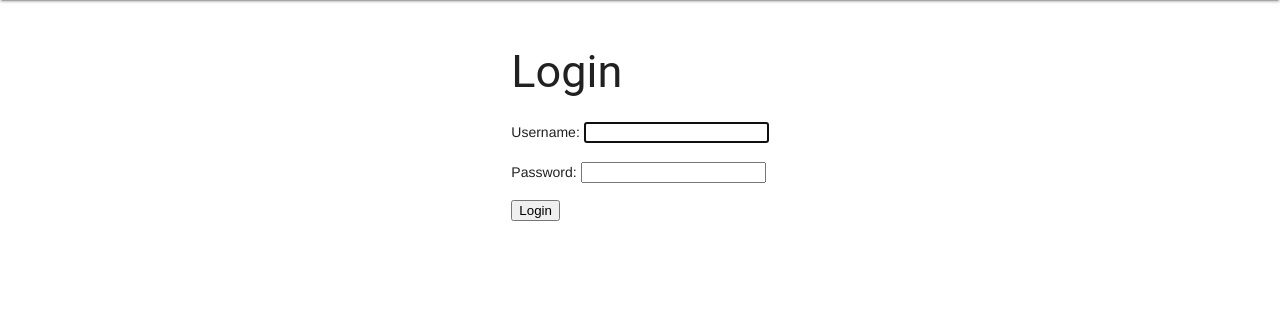
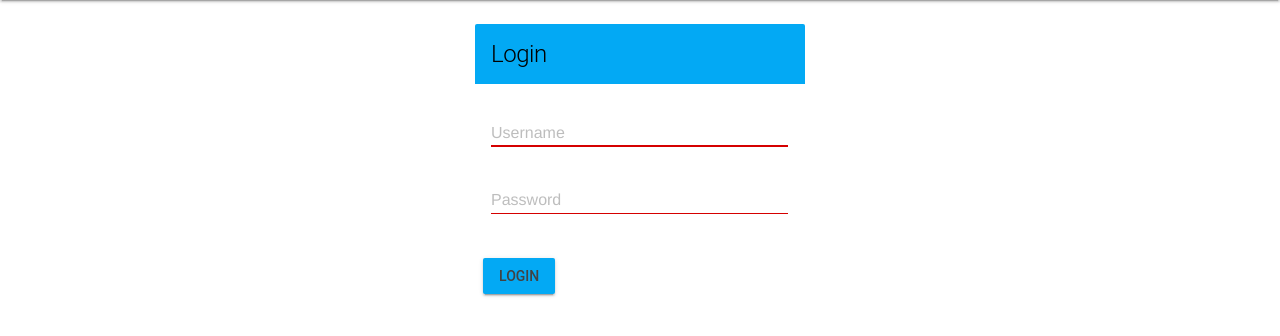
Before and after one commit to praekeltfoundation/gates-subscription-mapper, a Django app: page /accounts/login/ in a window 1280 px wide. Shown: the part 64-400 px from the top of the page. Run offline with Django 3.2, Linux system fonts and the light colour scheme; parts of the project's set-up code (start-up, migrations or seed data) failed here and were passed over; some libraries are stand-ins or nearby versions.

Commit message:
Add MDL styling to login view

```diff
--- a/templates/registration/login.html
+++ b/templates/registration/login.html
@@ -1,12 +1,33 @@
 {% extends 'base.html' %}
+{% load widget_tweaks %}
 
-{% block title %}Login{% endblock %}
 
 {% block content %}
-    <h2>Login</h2>
+<div class="mdl-card">
+    <div class="mdl-card__title mdl-color--primary">
+        <h1 class="mdl-card__title-text">Login</h1>
+    </div>
     <form method="post">
         {% csrf_token %}
-        {{ form.as_p }}
-        <button type="submit">Login</button>
+        <div class="mdl-card__supporting-text">
+
+            {% for error in form.non_field_errors  %}
+            <p class="mdl-color-text--accent">{{ error|escape }}</p>
+            {% endfor %}
+
+            {% for field in form %}
+            <div class="mdl-textfield mdl-js-textfield">
+                {{ field|add_class:"mdl-textfield__input" }}
+                <label class="mdl-textfield__label" for="{{ field.id_for_label }}">{{ field.label }}</label>
+                {% for error in field.errors  %}
+                <span class="mdl-textfield__error">{{ error|escape }}</p>
+                {% endfor %}
+            </div>
+            {% endfor %}
+        </div>
+        <div class="mdl-card__actions">
+            <button class="mdl-button mdl-js-button mdl-button--colored mdl-button--raised" type="submit">Login</button>
+        </div>
     </form>
+</div>
 {% endblock %}
```
